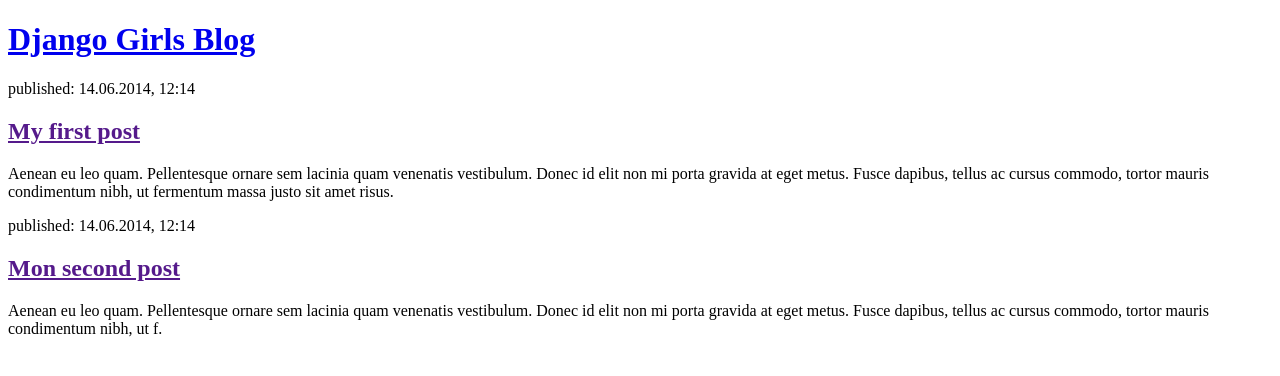
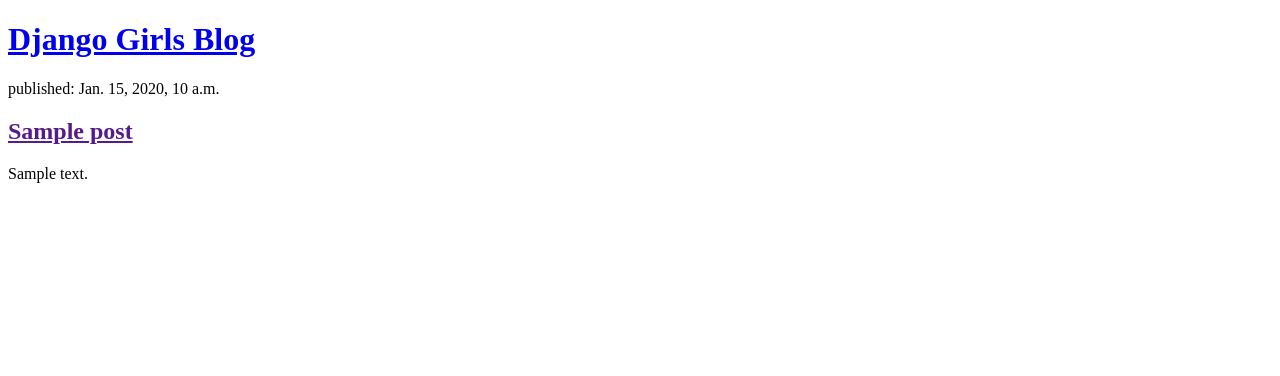
Before and after one commit to assmaaBN/my-first-blog, a Django app: template blog/templates/blog/post_list.html in a window 1280 px wide. Shown: the top 376 px of the page. Run offline with Django 3.2, Linux system fonts and the light colour scheme; the template is opened without the code that fills it: values that come from a table or form of the project are taken from there, others are empty; tables that the repository leaves empty hold one stand-in row (values such as "Sample post").

Commit message:
Modified templates to display posts from database.

```diff
--- a/blog/templates/blog/post_list.html
+++ b/blog/templates/blog/post_list.html
@@ -5,22 +5,25 @@
     <title>Django Girls blog</title>
 </head>
 <body>
+    <div>
+        <h1><a href="/">Django Girls Blog</a></h1>
+    </div>
+    {% for post in posts %}
+        <div>
+            <p>published: {{ post.published_date }}</p>
+            <h2><a href="">{{ post.title }}</a></h2>
+            <p>{{ post.text|linebreaksbr }}</p>
+        </div>
+    {% endfor %}
+        {% comment %}
 
-        <div>
-            <h1><a href="/">Django Girls Blog</a></h1>
-        </div>
 
-        <div>
-            <p>published: 14.06.2014, 12:14</p>
-            <h2><a href="">My first post</a></h2>
-            <p>Aenean eu leo quam. Pellentesque ornare sem lacinia quam venenatis vestibulum. Donec id elit non mi porta gravida at eget metus. Fusce dapibus, tellus ac cursus commodo, tortor mauris condimentum nibh, ut fermentum massa justo sit amet risus.</p>
-        </div>
 
         <div>
             <p>published: 14.06.2014, 12:14</p>
             <h2><a href="">Mon second post</a></h2>
             <p>Aenean eu leo quam. Pellentesque ornare sem lacinia quam venenatis vestibulum. Donec id elit non mi porta gravida at eget metus. Fusce dapibus, tellus ac cursus commodo, tortor mauris condimentum nibh, ut f.</p>
-        </div>
+        </div>{% endcomment %}
 
 </body>
 </html>
--- a/blog/views.py
+++ b/blog/views.py
@@ -1,6 +1,8 @@
 from django.shortcuts import render
-
+from .models import Post
+from django.utils import timezone
 # Create your views here.
 
 def post_list(request):
-    return render(request, 'blog/post_list.html', {})
+    posts = Post.objects.filter(published_date__lte=timezone.now()).order_by('published_date')
+    return render(request, 'blog/post_list.html', {'posts': posts})
```
